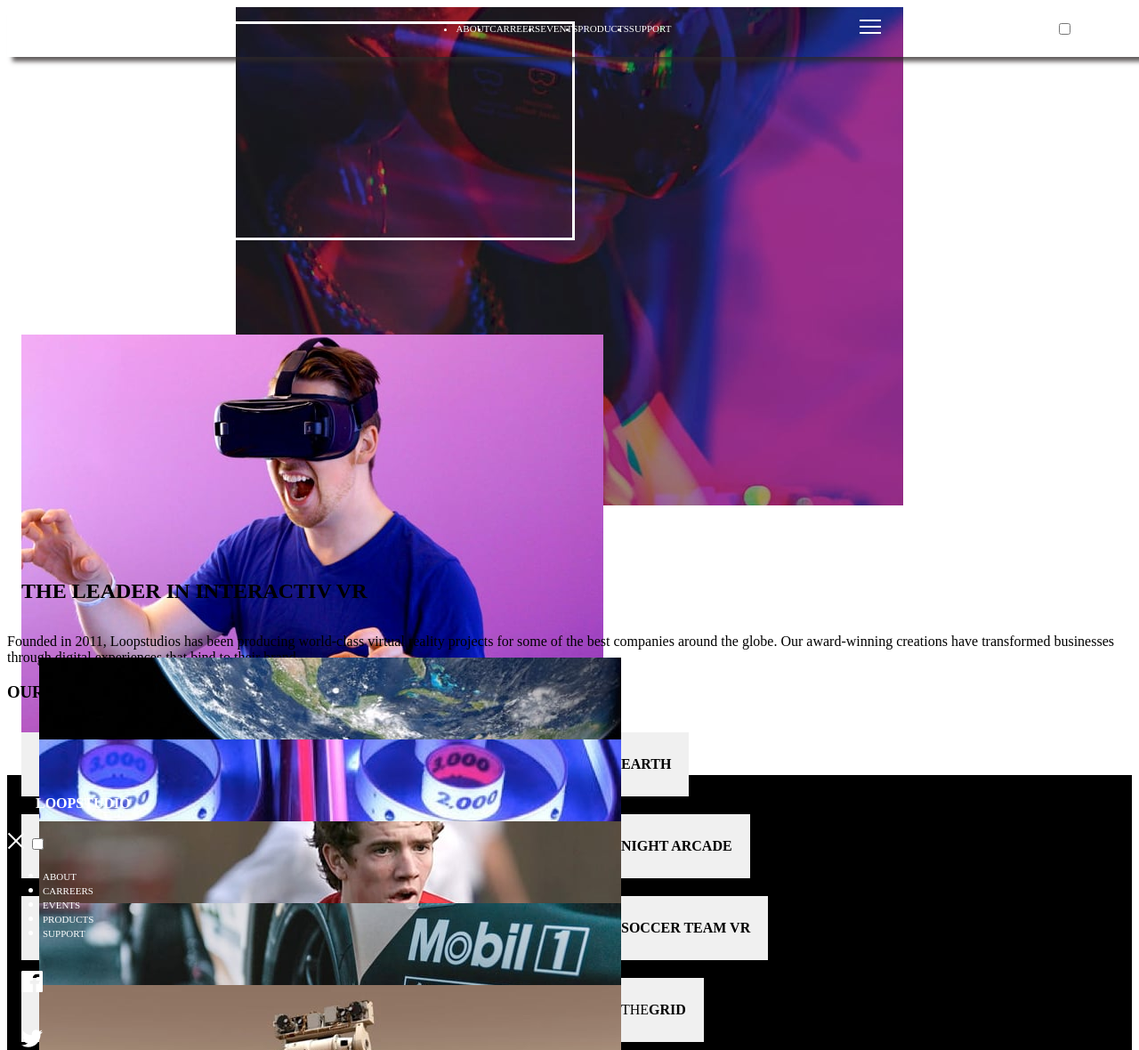
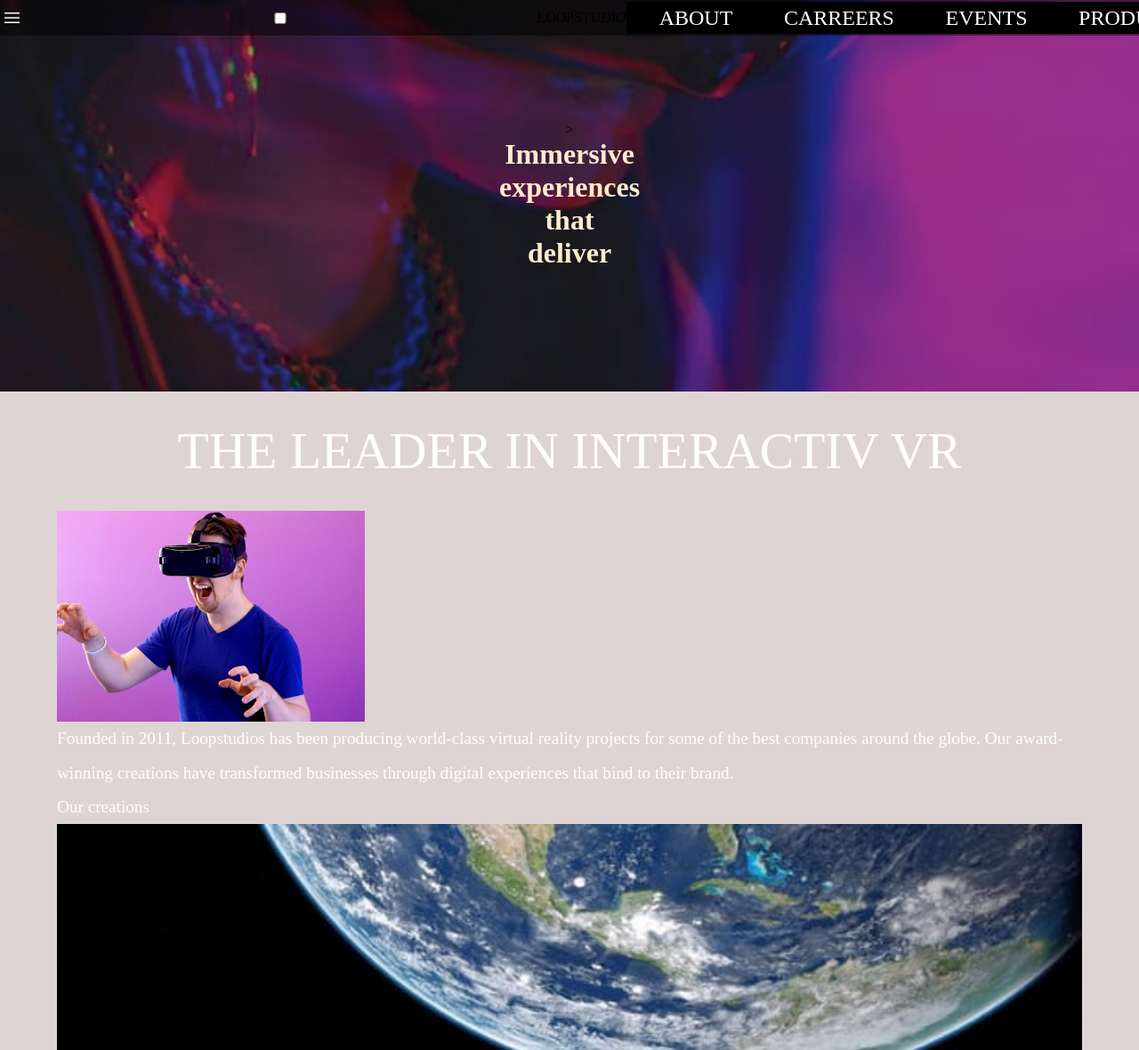
Before and after one commit to djasan/r-cup-ration, a plain HTML site: page openclassrooms-reprise-main/index.html in a window 1280 px wide. Shown: the top 1180 px of the page at 89% size. Drawn offline with Linux system fonts and the light colour scheme.

Commit message:
bricolage

```diff
--- a/openclassrooms-reprise-main/css/style.css
+++ b/openclassrooms-reprise-main/css/style.css
@@ -12,159 +12,323 @@
 }
 
 
-/* nav */
+html {
+    scroll-behavior: smooth;
+  }
+  * {
+    margin: 0;
+    padding: 0;
+    box-sizing: border-box;
+  }
+  body {
+    font-family: "Amatic";
+    background-color: #dfd4d4;
+    --couleurHot: rgb(248, 51, 51);
+    --couleurNews:var(--couleurNews)
+  }
+  img,
+  input {
+    width: 100%;
+  }
+  /* header */
+  nav {
+    min-width: 100%;
+    position: fixed;
+    max-width: 1920px;
+    height: 2.5rem;
+    background-color: rgba(0, 0, 0, 0.5);
+    z-index: 1;
+    display: flex;
+    justify-content: flex-end;
+    align-items: center;
+  }
 
-div {
-    height: 2rem;
+  nav label img {
+    width: 1.7rem;
+    padding: 0.3rem;
+    cursor: pointer;
+    display: flex;
+  }
+
+  #burger {
+    display: flex;
+  }
+
+  #burger:checked ~ #navbar {
+    transition: all 0.7s;
+    max-height: 600px;
+  }
+
+  #navbar {
+    position: absolute;
+    top: 2.5rem;
+    background-color: rgba(0, 0, 0, 0);
+    width: 100%;
+    margin: 0;
+    padding: 0rem;
+    max-height: 0px;
+    overflow: hidden;
+  }
+
+  #navbar li {
+    margin: 0;
+    padding: 0.3rem 0 0.3rem 1rem;
+    list-style: none;
+  }
+
+  .navMenu {
+    margin: 0 auto;
+    width: 90vw;
+    outline: 0.01rem white solid;
+    outline-offset: -1px;
+    display: flex;
+    flex-wrap: nowrap;
+  }
+  ul {
+    padding-inline-start: 0;
+  }
+  .navMenu a {
+    color: #fff;
+    text-decoration: none;
+  }
+
+  .navMenu li {
+    list-style: none;
+    margin: 0;
+    padding: 0.8rem 0;
+    width: 100%;
+    color: white;
+    text-align: center;
+    font-size: 1.5em;
+  }
+
+  .navMenu li:hover {
+    cursor: pointer;
+    background-color: var(--couleurNews);
+  }
+
+  nav:hover {
+    transition: all 0.7s;
+    background-color: rgba(0, 0, 0, 0);
+  }
+
+  #menu,
+  #about,
+  #contact,
+  #map,
+  .timeHeader {
+    max-width: 1920px;
+    margin: 0 auto;
+  }
+
+  #navbar a {
+    text-decoration: none;
+    font-size: 1.5em;
+    color: white;
+    padding: 0.3rem 1.3rem;
+  }
+
+  #navbar li:hover {
+    background-color: rgba(0, 0, 0, 0.5);
+  }
+  h1 {
+    color: blanchedalmond;
+  }
+  header {
+    display: flex;
+    justify-content: center;
+    align-items: center;
+    background-image: url("./image-hero.jpg");
+    background-size: cover;
+    background-repeat: no-repeat;
+    background-position: center;
+    margin: 0 auto;
+    max-width: 1920px;
+    height: 77vh;
+
+  }
+
+  .timeHeader > span {
+    position: relative;
+    left: 0.8rem;
+    top: -3rem;
+    margin-bottom: -3rem;
+    color: white;
+    font-size: 1em;
+    padding: 0.3rem 1.3rem;
+    background-color: black;
+  }
+
+  .logoHeader {
+    text-align: center;
+    left: 0px;
+    top: 0px;
+  }
+
+  .logoHeader > span {
+    color: white;
+    font-size: 4em;
+  }
+
+  .logoHeader > p > a {
+    color: white;
+    font-size: 1.5em;
+    padding: 0.3rem 1.3rem;
+    background-color: #f7ecec;
+    text-decoration: none;
+  }
+
+  .logoHeader > p > a:hover {
+    background-color: rgb(136, 136, 136);
+  }
+  /* main */
+  #menu,
+  #about,
+  #map,
+  #contact {
+    display: flex;
+    flex-direction: column;
+    justify-content: center;
+  }
+
+  .theMenu {
+    display: flex;
+    justify-content: center;
+  }
+
+  #tabs-1,
+  #tabs-2,
+  #tabs-3 {
+    margin: 0 auto 5rem auto;
+
+    width: 90vw;
+    background-color: white;
+    padding: 0 0.8rem;
+    box-sizing: border-box;
+  }
+
+  #tabs-2,
+  #tabs-3 {
+    display: none;
+  }
+  /* selecteur tordu */
+  .piz:hover ~ #tabs-1 {
+    display: block;
+  }
+  #menu h3,
+  #menu p,
+  #menu hr {
+    margin: 0.5rem 0;
+  }
+
+  .sectionTitle {
+    text-align: center;
+    margin: 3rem 0;
+    font-weight: 200;
+    color: white;
+    font-size: 3em;
+  }
+
+  #about {
+    background-color: white(175, 99, 99);
+    color: white;
+  }
+
+  .aboutContent {
+    width: 90vw;
+    margin: 0 auto;
+    font-size: 1.2em;
+    line-height: 2em;
+  }
+  .chefcard {
+    display: flex;
+    justify-content: space-between;
+    margin: 2rem 0;
+  }
+  .chefcardtext {
+    display: flex;
+    flex-direction: column;
+    justify-content: space-between;
+    width: 70%;
+  }
+  .chefcardimg {
+    width: 30%;
     display: flex;
     align-items: center;
-    justify-content: space-between;
-    padding: 16px;
-}
+  }
 
-#parent {
+  .chef {
+    border-radius: 50%;
+    width: 100%;
+  }
 
+  .restaurant {
+    width: 90vw;
+  }
+
+  .open {
     display: flex;
-    align-items: center;
-    justify-content: space-around;
-    box-shadow: 0px 11px 5px -6px #2e2929c2;
-    background-color: #160e0e00;
-    position: fixed;
+    flex-wrap: nowrap;
+    margin-bottom: 3rem;
+  }
+
+  .open div {
     width: 100%;
-    height: 4vh;
-    top: 0;
+  }
+
+  #map {
+    overflow: hidden;
+  }
+
+footer {
+    display: flex;
+    justify-content: center;
+    text-align: center;
+    padding: 3rem 0;
+    font-size: 1.7rem;
+    color: white;
+  }
+
+  footer a {
+    color: white;
+    text-decoration: none;
+  }
+
+  .visible {
+    display: block;
+  }
+
+  .invisible {
+    display: none;
+  }
+  @media screen and (min-width: 376px) {
+    nav label {
+      display:flex;
+    }
+    #navbar {
+      position: static;
+      max-height: fit-content;
+      display: flex;
+      background-color: black;
+    }
+    /* header */
+    header {
+      height: 55vh;
+    }
+
+    /* main */
+    #tabs-1,
+    #tabs-2,
+    #tabs-3,
+    .aboutContent
+    .restaurant
+    .formContact
+    .contactBtn {
+      width: 70vh;
+    }
 
 
 
 
 
-}
-
-#enfant1 {
-
-    font-family: var(JosefinSans-Light);
-    color: white;
-    font-weight: 600;
-    font-size: 16px;
-}
-
-
-div ul,
-a {
-    display: flex;
-    justify-content: space-between;
-    color: white;
-    text-decoration: none;
-    font-size: 11px;
-    font-family: var(Alata-Regular);
-    font-weight: 400;
-
-}
-
-header {
-    background-image: url(./image-hero.jpg);
-    background-repeat: no-repeat;
-
-    background-position: center;
-    height: 70vh;
-    width: 100wh;
-}
-
-.parent2 {
-    height: 25vh;
-    display: flex;
-    padding: 16px;
-
-    color: white;
-    font-family: var(JosefinSans-Light);
-}
-
-#cadre {
-    border: 3px solid white;
-    /* Exemple de bordure autour du cadre */
-    padding: 20px;
-    /* Exemple de marge intérieure pour le cadre */
-    height: 25vh;
-    width: 45vw;
-}
-
-.contenucadre {
-    display: flex;
-    justify-content: space-around;
-    align-items: flex-start;
-    flex-direction: column;
-    font-size: 30px;
-    font-family: var(JosefinSans-Light);
-}
-
-/* Styles pour chaque élément de texte */
-.Immersive {
-    color: white;
-    /* Exemple de couleur de texte */
-}
-
-.experiences {
-    color: white;
-    /* Exemple de couleur de texte */
-}
-
-.that {
-    color: white;
-    /* Exemple de couleur de texte */
-}
-
-.deliver {
-    color: white;
-    /* Exemple de couleur de texte */
-}
-.Immersive,
-.experiences,
-.that,
-.deliver {
-    color: white;
-    padding: 0;
-    /* Réduisez l'espace entre les éléments ici */
-}
-
-
-
-
-
-footer {
-    background-color: black;
-}
-
-footer,
-h5 {
-    color: white;
-    font-size: 16px;
-    font-family: var(JosefinSans-Light);
-    font-weight: 600;
-}
-
-.image-container {
-    display: flex;
-    flex-wrap: wrap;
-    gap: 20px; /* Espace entre les images */
   }
-
-  .image-item {
-    background-color: #f0f0f0; /* Couleur de fond du cadre */
-    padding: 20px; /* Espace interne du cadre */
-    text-align: center;
-  }
-
-  .image-item img {
-    max-width: 100%; /* Empêche l'image de dépasser la largeur du cadre */
-  }
-
-  /* Styles pour les titres h3 et les descriptions h4 */
-  .image-item h3 {
-    font-size: 1.5rem;
-    margin: 10px 0;
-  }
-
-  .image-item h4 {
-    font-size: 1rem;
-    margin: 10px 0;
-  }
--- a/openclassrooms-reprise-main/index.html
+++ b/openclassrooms-reprise-main/index.html
@@ -14,132 +14,133 @@
   </head>
   <body>
     <main>
-      <header>
+
         <!-- section1 -->
 
         <nav>
           <!-- barre de navigation -->
+          <label for="burger">
+            <img src="./icon-hamburger.svg" alt="" />
+          </label>
+          <input type="checkbox" name="burger" id="burger" />
           <!-- div#parent>div#enfant1+div#enfant2>div.petitsenfants*3 -->
-          <div id="parent">
-            <div id="enfant1">LOOPSTUDIO</div>
-            <div id="enfant2">
-              <ul>
-                <li><a href="about">ABOUT</a></li>
-                <li><a href="carreers">CARREERS</a></li>
-                <li><a href="events">EVENTS</a></li>
-                <li>
-                  <a href="products">PRODUCTS</a>
-                </li>
-                <li><a href="support">SUPPORT</a></li>
+
+          <div id="logo">LOOPSTUDIO</div>
+
+              <ul id="navbar">
+
+                <li><a href="#menu">ABOUT</a></li>
+                <li><a href="#about">CARREERS</a></li>
+                <li><a href="#contact">EVENTS</a></li>
+                <li><a href="#contact">PRODUCTS</a></li>
+                <li><a href="#contact">SUPPORT</a></li>
               </ul>
+
+
+            </nav>
+        <main>
+        <!-- section1 -->
+        <!-- Header with image -->
+    <header id="home">
+      <div class="logoHeader">>
+        <h1> Immersive <br> experiences <br> that <br> deliver</h1>
+      </div>
+    </header>
+        <section id="about">
+          <div class="aboutContent">
+            <h2 class="sectionTitle">THE LEADER IN INTERACTIV VR</h2>
+            <div class="chefcardimg">
+              <img
+              src="./assets/IMG/MOBILE/image-interactive.jpg"
+              alt="image-interactive">
             </div>
+            <p>
+              Founded in 2011, Loopstudios has been producing world-class virtual
+              reality projects for some of the best companies around the globe. Our
+              award-winning creations have transformed businesses through digital
+              experiences that bind to their brand.
+            </p>
 
-            <label id="burger" for="check">
-              <img src="./icon-hamburger.svg" alt="menu" />
-            </label>
-            <input type="checkbox" id="check" />
+            <p>Our creations</p>
+
+          <div class="ourcreations">
+            <img src="./assets/IMG/MOBILE/image-deep-earth.jpg" alt="deep-earth" class="ourcreations" />
           </div>
-        </nav>
 
-        <!-- section1 -->
-        <section class="parent2">
-            <div id="cadre">
-                <div class="contenucadre">
-                    <div class="Immersive">IMMERSIVE</div>
-                    <div class="experiences">EXPERIENCES</div>
-                    <div class="that">THAT</div>
-                    <div class="deliver">DELIVER</div>
-                </div>
-            </div>
+          <div class="ourcreations">
+            <img src="./assets/IMG/MOBILE/image-night-arcade.jpg" alt="night-arcade" class="ourcreations" />
+          </div>
+
+
+
+          <div class="ourcreations">
+            <img src="./assets/IMG/MOBILE/image-soccer-team.jpg" alt="soccer-team." class="ourcreations" />
+          </div>
+          <div class="ourcreations">
+            <img src="./assets/IMG/MOBILE/image-grid.jpg" alt="image-grid" class="ourcreations" />
+          </div>
+
+          <div class="ourcreations">
+            <img src="./assets/IMG/MOBILE/image-from-above.jpg" alt="rom-above" class="ourcreations" />
+          </div>
+          <div class="ourcreations">
+            <img src="./assets/IMG/MOBILE/image-pocket-borealis.jpg" alt="pocket-borealis" class="ourcreations" />
+          </div>
+          <div class="ourcreations">
+            <img src="./assets/IMG/MOBILE/image-curiosity.jpg" alt="curiosity" class="ourcreations" />
+          </div>
+
+          <div class="ourcreations">
+            <img src="./assets/IMG/MOBILE/image-fisheye.jpg" alt="fisheye" class="ourcreations" />
+          </div>
+
+
         </section>
-      </header>
-      <!-- section2 -->
-      <section id="Cadrecontenu">
-        <div class="img1">
-          <img
-            src="./assets/IMG/MOBILE/image-interactive.jpg"
-            alt="image-interactive"
-          />
-        </div>
 
-        <div class="intro"><h2>THE LEADER IN INTERACTIV VR</h2></div>
 
-        <p>
-          Founded in 2011, Loopstudios has been producing world-class virtual
-          reality projects for some of the best companies around the globe. Our
-          award-winning creations have transformed businesses through digital
-          experiences that bind to their brand.
-        </p>
-      </section>
-      <!-- section3 -->
-      <section>
-        <h3>OUR CREATIONS</h3>
 
-        <div class="image-container">
-            <div class="image-item">
-          <img
-            src="./assets/IMG/MOBILE/image-deep-earth.jpg"
-            alt="image-deep-earth"
-          /><h4> EARTH </h4>
-        </div>
-        <div class="image-item">
-          <img
-            src="./assets/IMG/MOBILE/image-night-arcade.jpg"
-            alt="image-night-arcade"
-          /> <h4>NIGHT ARCADE</h4>
-        </div>
-        <div class="image-item">
-          <img
-            src="./assets/IMG/MOBILE/image-soccer-team.jpg"
-            alt="image-soccer-team"
-          /> <h4>SOCCER TEAM VR</h4>
-        </div>
-          <div class="image-item">
 
-          <img src="./assets/IMG/MOBILE/image-grid.jpg" alt="image-grid" />THE
-           <h4>GRID</h4>
-        </div>
-        <div><img src="" alt="" />titre</div>
-        <div><img src="" alt="" />titre</div>
 
-        <div class="image-item">
 
-          <img src="./assets/IMG/MOBILE/image-curiosity.jpg" alt="" /> <h4>THE
-            CURIOSITY</h4>
-        </div>
 
-        <div><h5>SEE ALL</h5></div>
-      </section>
+
+
+
+
       <!-- section footer -->
-      <section>
       <footer>
-        <div id="footer">
 
-            <div><h5>LOOPSTUDIO</h5></div>
-        </div>
+
+
+            <h5>LOOPSTUDIO</h5>
+
 
         <label id="burger" for="check">
           <img src="./icon-close.svg" alt="menu" />
         </label>
         <input type="checkbox" id="check" />
-      </div>
-          <ul>
+
+          <ul id="footer">
+
+            <li><a href="loopstudio"></a></li>
             <li><a href="about">ABOUT</a></li>
             <li><a href="carreers">CARREERS</a></li>
             <li><a href="events">EVENTS</a></li>
             <li><a href="products">PRODUCTS</a></li>
             <li><a href="support">SUPPORT</a></li>
           </ul>
-        </div>
-        </div>
+
         <div><img src="./icon-facebook.svg" alt="" /></div>
         <div><img src="./icon-twitter.svg" alt="" /></div>
         <div><img src="./icon-pinterest.svg" alt="" /></div>
         <div><img src="./icon-instagram.svg" alt="" /></div>
+        <p>
+          © 2021
+          Loopstudios. All rights reserved.
+        </p>
+      </footer>
 
-      </footer>
-    </section>
-    </main>
+
   </body>
 </html>
 
```
